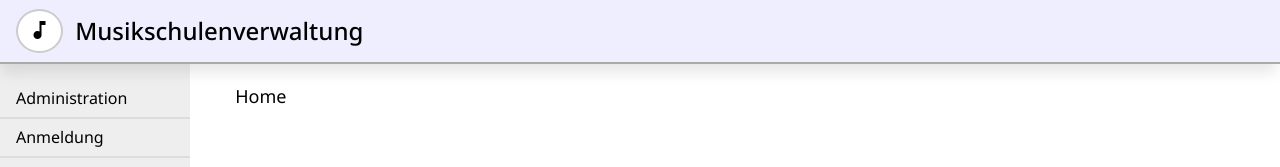
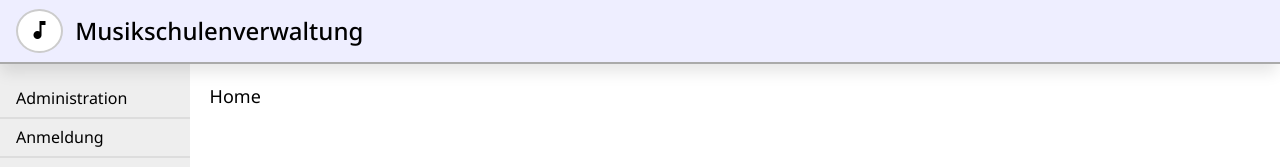
Before and after one commit to alperix/music, a React (Vite) app: page / in a window 1280 px wide. Shown: the top 167 px of the page. Built offline with nearby package versions, Linux system fonts and the light colour scheme.

Commit message:
max-width 1600

```diff
--- a/src/assets/css/Layout.scss
+++ b/src/assets/css/Layout.scss
@@ -117,6 +117,6 @@ main {
         width: 100%;
         display: flex;
         flex-direction: column;
-        max-width: 1000px;
+        max-width: 1600px;
     }
 }
```
